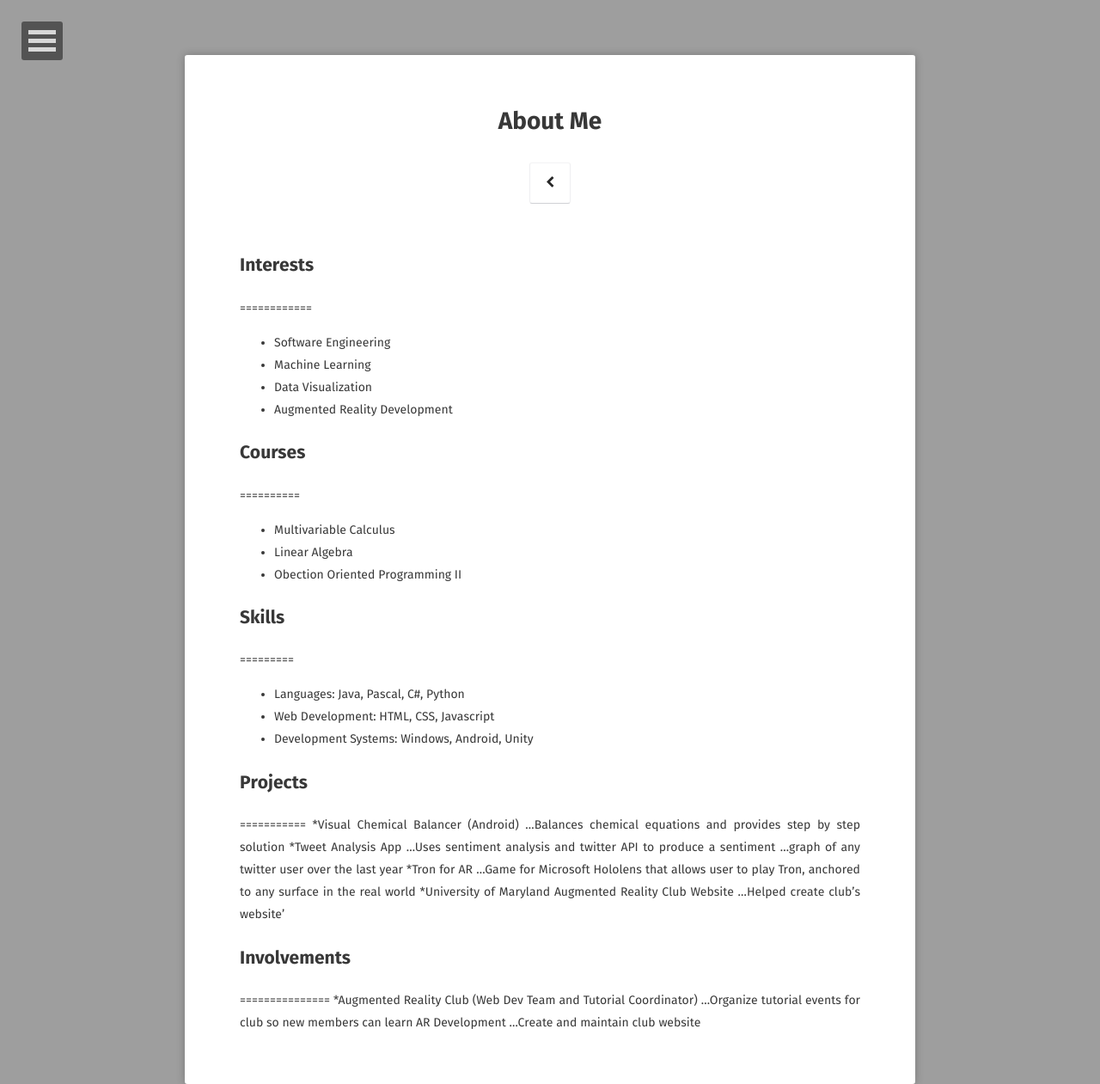
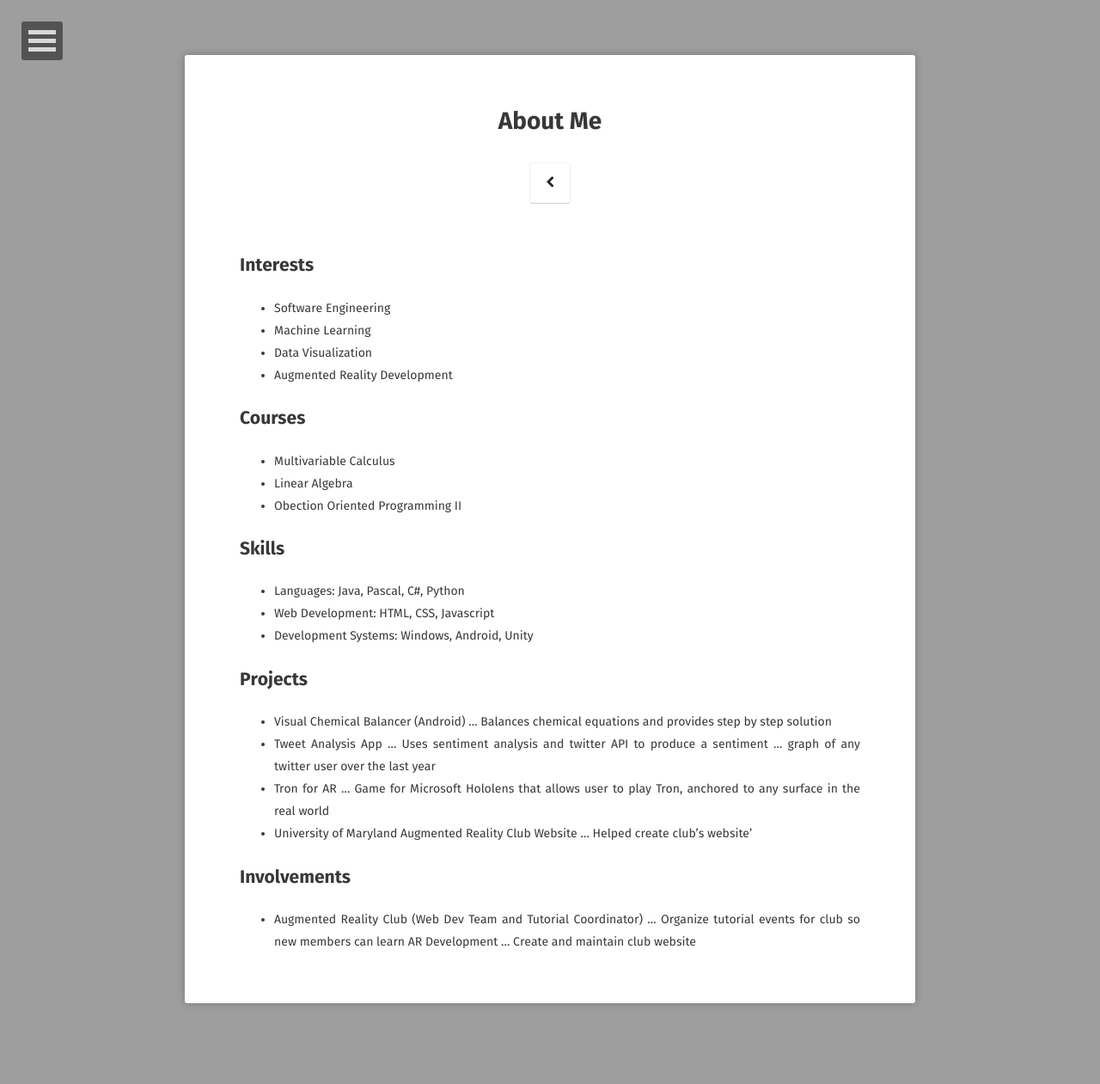
Before and after one commit to MarioJayakumar/MarioJayakumar.github.io, a Jekyll site: the page built from about/index.md, in a window 1280 px wide. Shown: the whole page at 86% size. Built offline with Jekyll 4.4.1, drawn with Linux system fonts in a browser that asks for light colours; some web fonts are replaced; after the commit the page ends 1167 px from its top, so only the background shows below that.

```diff
--- a/about/index.md
+++ b/about/index.md
@@ -9,38 +9,38 @@ comments: false
 <center><b></b></center>
 
 ## Interests
-============
+
 * Software Engineering
 * Machine Learning
 * Data Visualization
 * Augmented Reality Development
 
 ## Courses
-==========
+
 * Multivariable Calculus
 * Linear Algebra
 * Obection Oriented Programming II
 
 ## Skills
-=========
+
 * Languages: Java, Pascal, C#, Python
 * Web Development: HTML, CSS, Javascript
 * Development Systems: Windows, Android, Unity
 
 ## Projects
-===========
- *Visual Chemical Balancer (Android)
- ...Balances chemical equations and provides step by step solution
- *Tweet Analysis App
- ...Uses sentiment analysis and twitter API to produce a sentiment
- ...graph of any twitter user over the last year
- *Tron for AR
- ...Game for Microsoft Hololens that allows user to play Tron, anchored to any surface in the real world
- *University of Maryland Augmented Reality Club Website
- ...Helped create club's website'
+
+ * Visual Chemical Balancer (Android)
+ ... Balances chemical equations and provides step by step solution
+ * Tweet Analysis App
+ ... Uses sentiment analysis and twitter API to produce a sentiment
+ ... graph of any twitter user over the last year
+ * Tron for AR
+ ... Game for Microsoft Hololens that allows user to play Tron, anchored to any surface in the real world
+ * University of Maryland Augmented Reality Club Website
+ ... Helped create club's website'
 
 ## Involvements
-===============
- *Augmented Reality Club (Web Dev Team and Tutorial Coordinator)
- ...Organize tutorial events for club so new members can learn AR Development
- ...Create and maintain club website
+
+ * Augmented Reality Club (Web Dev Team and Tutorial Coordinator)
+ ... Organize tutorial events for club so new members can learn AR Development
+ ... Create and maintain club website
```
